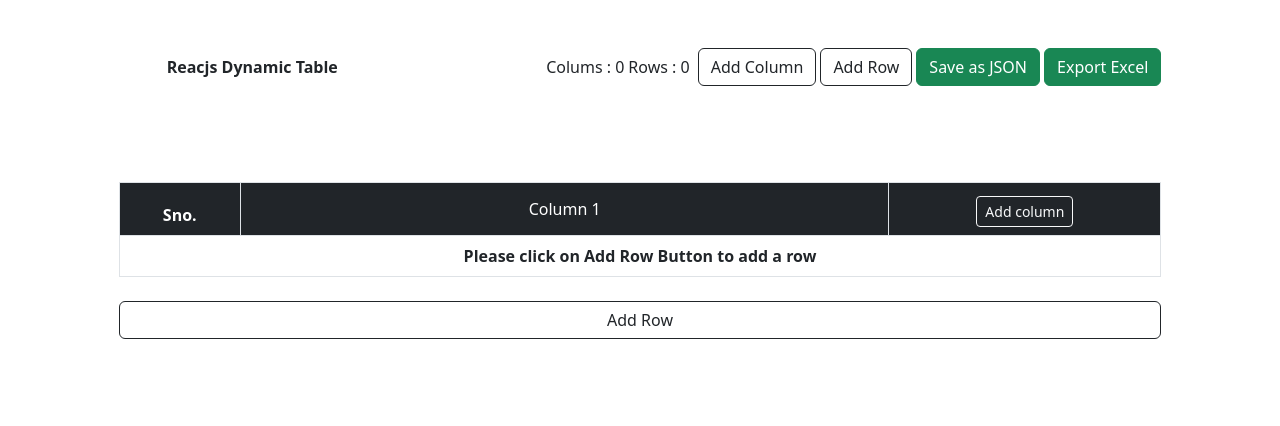
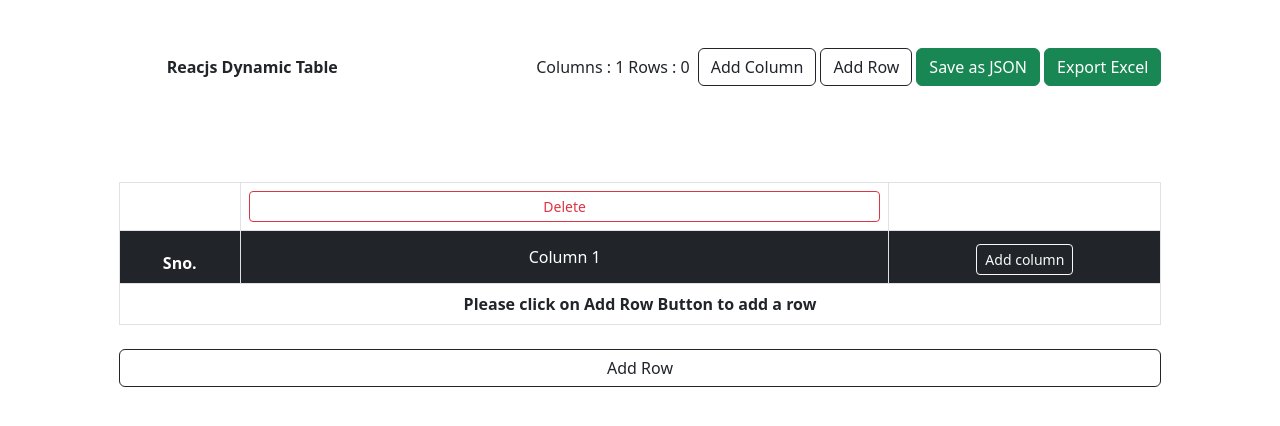
Before and after one commit to Anurag180203/reactjs-dynamic-table, a React (Vite) app: page / in a window 1280 px wide. Shown: the top 426 px of the page. Built offline with nearby package versions, Linux system fonts and the light colour scheme.

Commit message:
add/delete row/column

```diff
--- a/src/App.jsx
+++ b/src/App.jsx
@@ -1,11 +1,31 @@
 import "./App.css";
 import { Header,Table } from './components';
+import { useState } from "react";
 
 const App = () => {
+  const [columns,setColumns] = useState(["Column 1"]);
+  const [rows,setRows] = useState([]);
+
+  const addColumn = () => {
+    if(columns.length === 9) return alert("You can add maximum 9 columns");
+    setColumns((prevColumns) => [...prevColumns,`Column ${prevColumns.length + 1}`]);
+    if(rows.length > 0)
+    {
+      setRows((prevRows) => prevRows.map((row) => [...row,""]));
+    }
+  }
+
+  const addRow = () => {
+    setRows((prevRows) => [...prevRows,columns.map((col) => "")]);
+  }
+
+
+
   return (
     <div className="container-fluid">
-      <Header />
-      <Table />
+
+      <Header columns={columns} rows={rows} addColumn={addColumn} addRow={addRow}/>
+      <Table columns={columns} rows={rows} addColumn={addColumn} addRow={addRow} setColumns={setColumns} setRows={setRows}/>
     </div>
   );
 };
--- a/src/components/header/index.jsx
+++ b/src/components/header/index.jsx
@@ -3,7 +3,7 @@ import SaveToJSON from './components/SaveToJSON'
 import SaveToExcel from './components/SaveToExcel'
 
 
-const Header = () => {
+const Header = ({ columns, rows, addColumn, addRow }) => {
   return (
     <div className="row mb-5">
         <div className="col-md-10 mt-5 mx-auto d-flex justify-content-between align-items-center">
@@ -12,11 +12,11 @@ const Header = () => {
             </a>
 
             <div className='d-flex align-items-center justify-content-end gap-1'>
-                <p className='my-0'>Colums : 0</p>
-                <p className='my-0'>Rows : 0</p>
+                <p className='my-0'>Columns : {columns.length}</p>
+                <p className='my-0'>Rows : {rows.length}</p>
 
-                <button className='ms-1 btn btn-outline-dark'>Add Column</button>
-                <button className='btn btn-outline-dark'>Add Row</button>
+                <button className='ms-1 btn btn-outline-dark' onClick={() => addColumn()}>Add Column</button>
+                <button className='btn btn-outline-dark' onClick={() => addRow()}>Add Row</button>
 
                 <SaveToJSON />
                 <SaveToExcel />
--- a/src/components/table/index.jsx
+++ b/src/components/table/index.jsx
@@ -1,33 +1,96 @@
 import React from 'react'
 
-const Table = () => {
+const Table = ({ columns, rows, addRow, addColumn, setColumns, setRows }) => {
+
+    const handleColumnChange = (value, index) => {
+        setColumns((prevColumns) => prevColumns.map((column,id) => id === index ? value : column));
+    }
+
+    const handleRowChange = (value, index, columnIndex) => {
+        setRows((prevRows) =>
+        prevRows.map((row,id) => (id === index ?
+        row.map((col,colId) => (columnIndex === colId? value : col))
+        : row)));
+    }
+
+    const deleteColumn = (index) => {
+        if(columns.length === 1) return alert('Minimum 1 column required');
+        setColumns((prevColumns) => prevColumns.filter((column,id) => id !== index));
+        if(rows.length > 0)
+        {
+            setRows((prevRows) => prevRows.map((row) => row.filter((column,id) => id !== index)));
+        }
+    }
+
+    const deleteRow = (index) => {
+        setRows((prevRows) => prevRows.filter((row,id) => id !== index));
+    }
+
   return (
     <div className="row">
         <div className='col-md-10 mx-auto mt-5'>
             <table className='table table-bordered'>
                 <thead className='bg-dark text-white'>
+                    <tr className='bg-white'>
+                        <th></th>
+                        {columns.map((column,index) => (
+                            <th scope='col' className='text-center' key={index * 4653215}>
+                                <button type='button'
+                                onClick={() => deleteColumn(index)}
+                                className='btn btn-block form-control btn-outline-danger btn-sm'>
+                                    Delete
+                                </button>
+                            </th>
+                        ))}
+                        <th></th>
+                    </tr>
                     <tr>
                         <th scope='col' className='text-center'>Sno.</th>
-                        <th scope='col' className='text-center'>
+                        {columns.map((column,index) => (
+                            <th scope='col' className='text-center' key={index * 455465}>
                             <input type="text"
+                            onChange={(e) => handleColumnChange(e.target.value,index)}
                             className='form-control text-center bg-transparent text-white border-transparent border-0'
-                            value="Column 1"
+                            value={column}
                             style={{boxShadow: "none"}}
                             />
+                            </th>
+                        ))}
+                        <th scope='col' className='text-center'>
+                            <button className='btn btn-outline-light btn-sm' type="button" onClick={() => addColumn()}>Add column</button>
                         </th>
-                        <th scope='col' className='text-center'><button className='btn btn-outline-light btn-sm' type="button">Add column</button></th>
                     </tr>
                 </thead>
                 <tbody>
-                    <tr>
-                        <th scope='row' className='text-center py-2' colSpan={3}>
+                   {
+                   rows.length<1 ?
+                   (<tr>
+                        <th scope='row' className='text-center py-2' colSpan={columns.length+2}>
                             Please click on Add Row Button to add a row
                         </th>
-                    </tr>
+                    </tr>):
+                    rows.map((row,index) => (
+                        <tr key={index * 4516164683}>
+                            <th scope='row' className='text-center'>{index + 1}</th>
+                            {row.map((rowColumn,rowColumnIndex) => (
+                                <td key={rowColumnIndex / 4564879676}>
+                                    <input type="text" className='form-control text-center'
+                                    placeholder='Enter value'
+                                    value={rowColumn}
+                                    onChange={(e) => handleRowChange(e.target.value,index,rowColumnIndex)}
+                                    />
+                                </td>
+                            ))}
+                            <td className='text-center'>
+                                <button type='button' className='btn btn-outline-danger btn-sm' onClick={() => deleteRow(index)}>Delete</button>
+                            </td>
+                        </tr>
+                    ))
+                    }
                 </tbody>
             </table>
 
-            <button type="submit" className='form-control btn btn-outline-dark btn-block mt-2'>
+            <button type="submit" onClick={() => addRow()} className='form-control btn btn-outline-dark btn-block mt-2'>
                 Add Row
             </button>
         </div>
```
